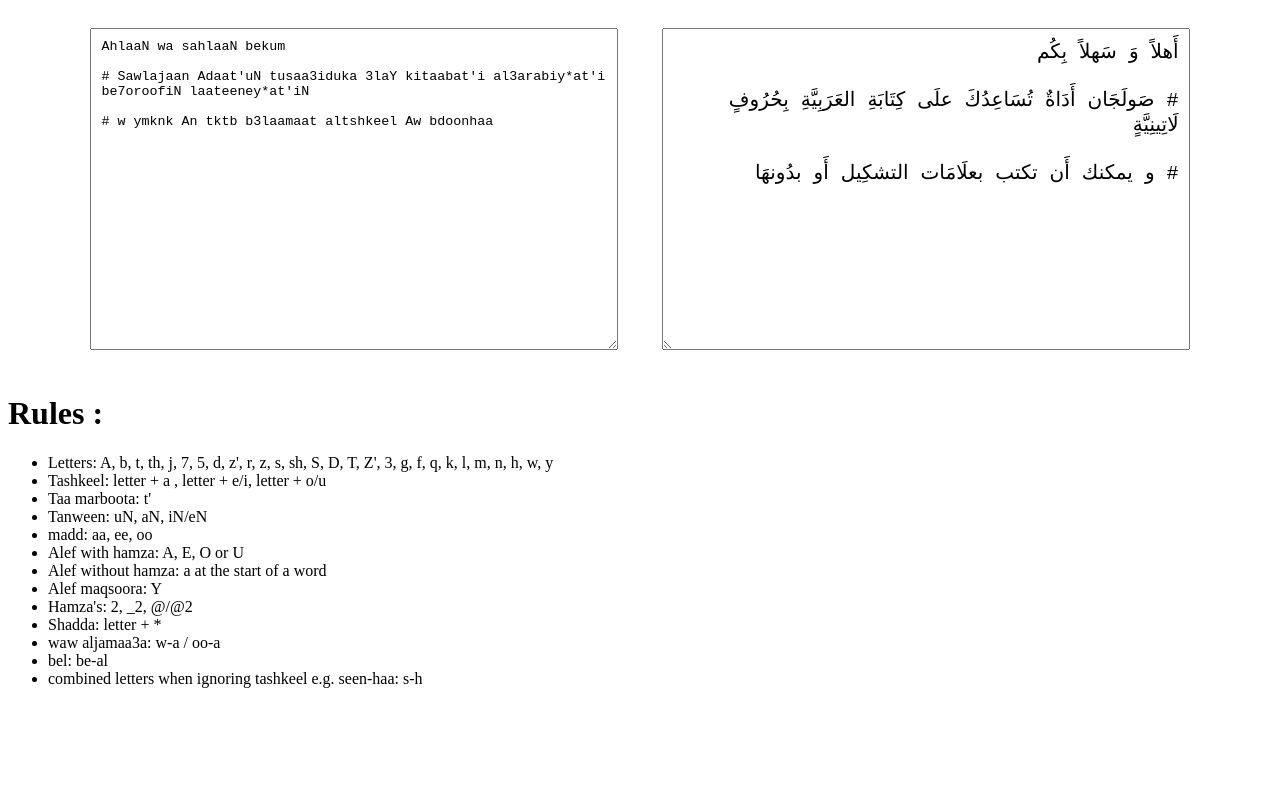
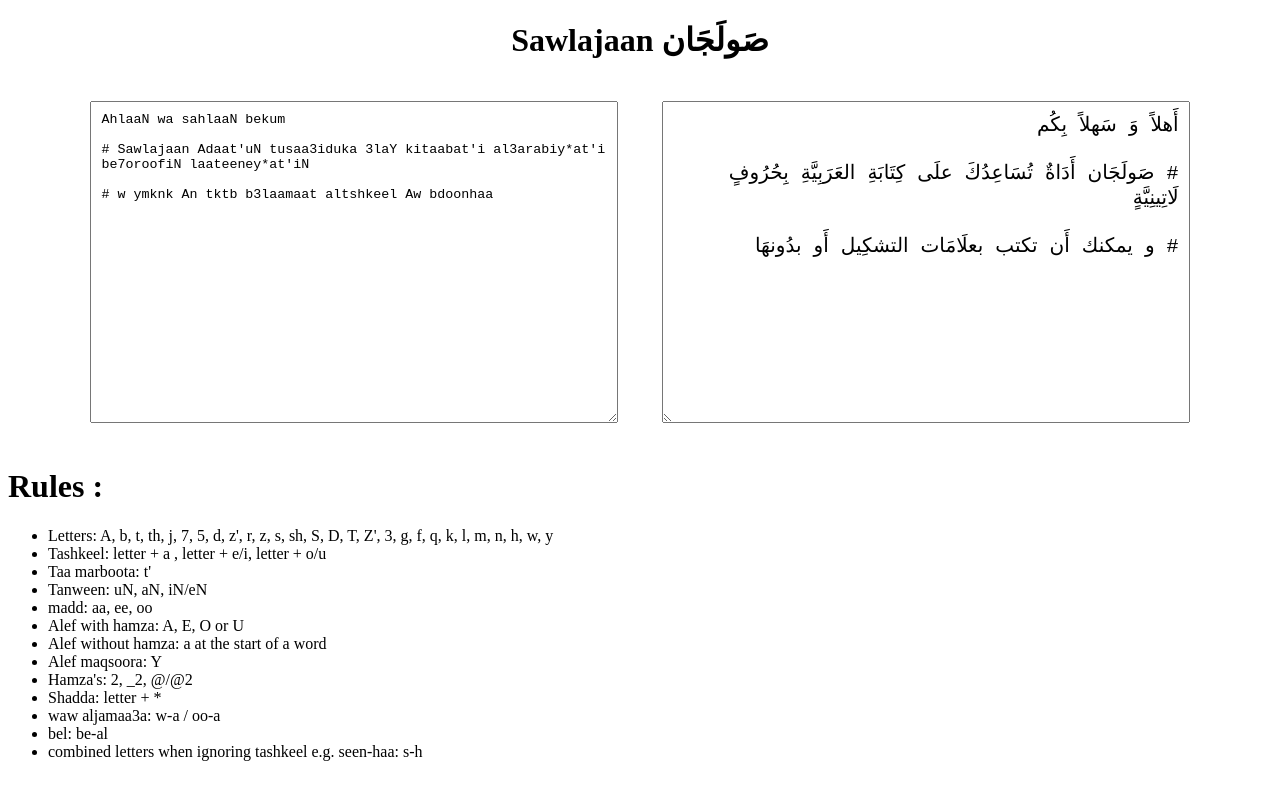
Before and after one commit to abogalambo/Sawlajaan, a plain HTML site: page index.html in a window 1280 px wide. Drawn offline with nearby package versions, Linux system fonts and the light colour scheme.

Commit message:
Add title

```diff
--- a/index.html
+++ b/index.html
@@ -16,6 +16,7 @@
   </head>
   <body style="">
     <div id="container">
+      <h1>Sawlajaan صَولَجَان</h1>
       <textarea id="input"></textarea>
       <textarea dir="rtl" id="output"></textarea>
     </div>
```
